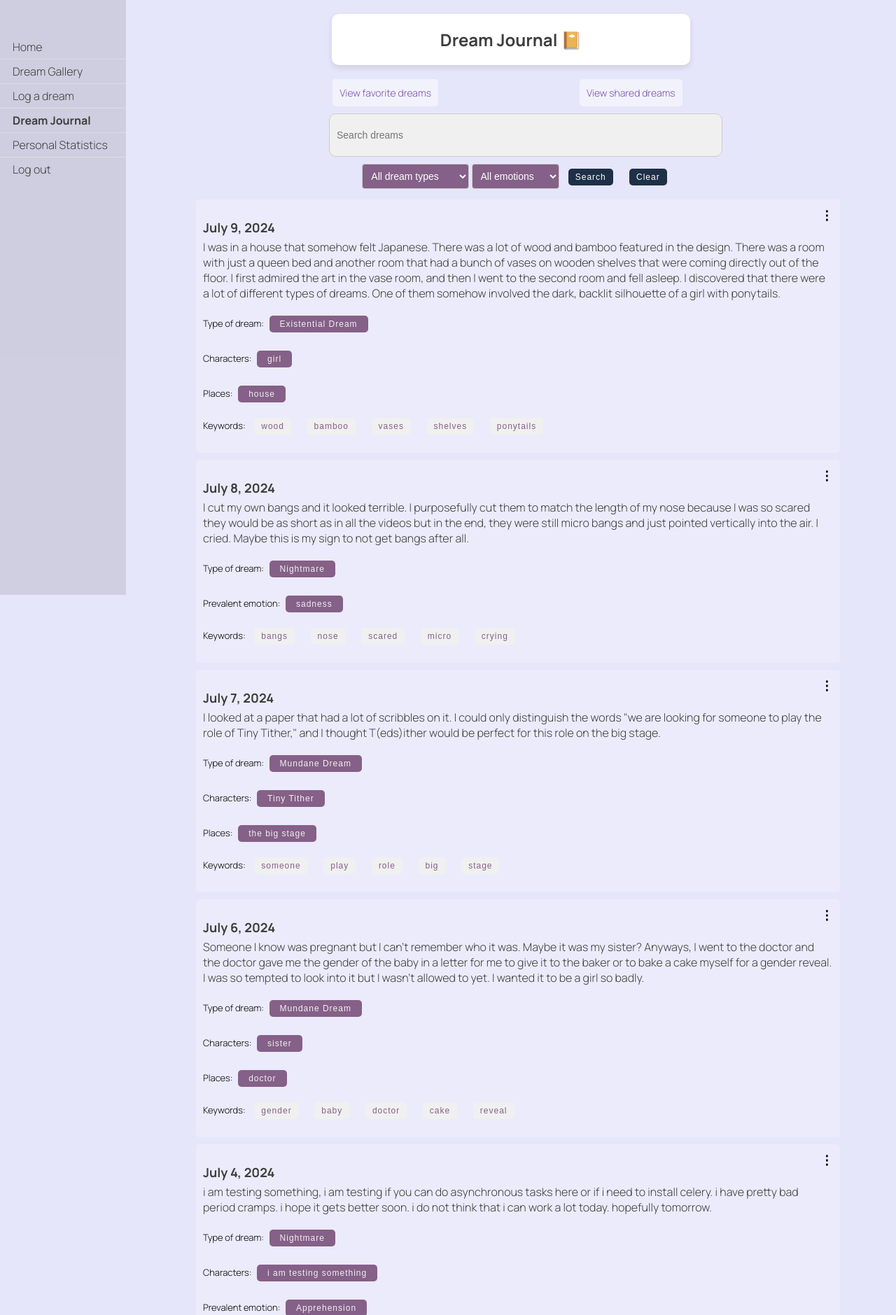
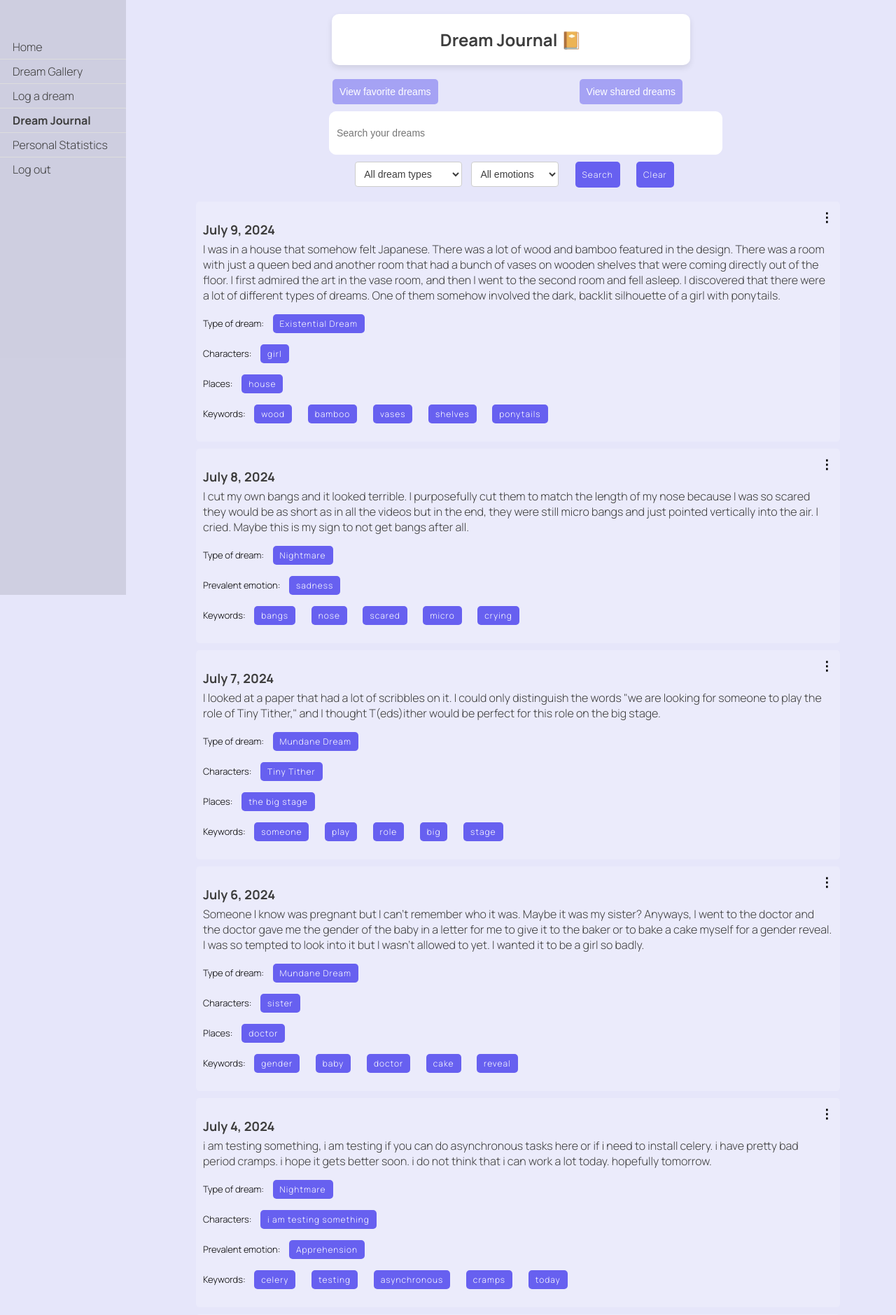
Before and after one commit to hannahsteinbach/DreamCatcher, a Django app: page /dreams/journal/ in a window 1280 px wide. Shown: the top 1879 px of the page at 70% size. Run offline with Django 5.2, Linux system fonts and the light colour scheme; a user stored in the database is signed in; data comes from the database, SQL or seed files in the repository; both versions use the stored data as it was after the commit.

Commit message:
some styling

```diff
--- a/django/dreamcatcher/dreams/templates/dreams/dream_journal.html
+++ b/django/dreamcatcher/dreams/templates/dreams/dream_journal.html
@@ -21,7 +21,7 @@
             align-items: center;
         }
         .header {
-            background:  #FFFFFF;
+            background: #FFFFFF;
             color: #3D3D3D;
             border-radius: 10px;
             box-shadow: 0 4px 8px rgba(0, 0, 0, 0.1);
@@ -83,76 +83,54 @@
             width: 100%;
             padding: 10px;
             font-size: 14px;
-            border: 1px solid #ccc;
+            border: 1px solid #ffffff;
             border-radius: 10px;
             height: 40px;
             margin-bottom: 10px;
-            background-color: #f0f0f0;
-
+            background-color: #ffffff;
         }
 
         .search-form button {
-            padding: 5px 10px;
+            padding: 10px 10px;
             font-size: 12px;
             cursor: pointer;
-            background-color: #1e3047;
+            background-color: rgba(103, 96, 240);
             color: white;
             border: none;
             border-radius: 5px;
             transition: background-color 0.3s;
             margin-bottom: 20px;
+            font-family: 'Manrope', sans-serif;
         }
 
         .search-form button:hover {
-            background-color: #BECDDE;
+            background-color: #ffffff;
+            color: rgba(103, 96, 240);
         }
 
-        .keyword-form {
+        .keyword-form, .class-form {
             margin-bottom: 20px;
             text-align: center;
-            width: 100%;
+            width: 50%;
             font-size: 13px;
             display: inline;
             margin: 0 auto;
         }
-        .keyword-form button {
+        .keyword-form button, .class-form button {
             padding: 5px 10px;
             font-size: 12px;
             cursor: pointer;
-            background-color: #f0f0f0;
-            color: #856088;
+            background-color: rgba(103, 96, 240);
+            color: white;
             border: none;
             border-radius: 5px;
             transition: background-color 0.3s;
             gap: 10px;
+            font-family: 'Manrope', sans-serif;
         }
-        .keyword-form button:hover {
-            background-color: #856088;
-            color: #f0f0f0;
-        }
-        .class-form {
-            margin-bottom: 20px;
-            text-align: center;
-            width: 100%;
-            font-size: 13px;
-            display: inline;
-            margin: 0 auto;
-        }
-        .class-form button {
-            padding: 5px 15px;
-            font-size: 12px;
-            cursor: pointer;
-            background-color: #856088;
-            color: #f0f0f0;
-            border: none;
-            border-radius: 5px;
-            transition: background-color 0.3s;
-            gap: 12px;
-            margin: 5px;
-        }
-        .class-form button:hover {
-            background-color: #f0f0f0;
-            color: #856088;
+        .keyword-form button:hover, .class-form button:hover {
+            background-color: #ffffff;
+            color: rgba(103, 96, 240);
         }
         .dreams {
             width: 100%;
@@ -210,7 +188,7 @@
             border: none;
             cursor: pointer;
             text-align: left;
-            font-family: inherit;
+            font-family: 'Manrope', sans-serif;
             font-size: inherit;
             letter-spacing: inherit;
         }
@@ -225,17 +203,18 @@
             padding: 10px;
             border: none;
             border-radius: 5px;
-            background-color: rgba(255, 255, 255, 0.5);
+            background-color: rgba(103, 96, 240, 0.5);
             font-size: 14px;
             cursor: pointer;
             transition: background-color 0.3s;
-            font-family: inherit;
+            font-family: 'Manrope', inherit;
             margin-left: 180px;
             letter-spacing: inherit;
+            color: white;
         }
         .button:hover {
-            background-color: #FFC2D1 ;
-            color: #3D3D3E;
+            background-color: rgba(103, 96, 240);
+            color: #ffffff;
         }
         .menu-button {
             padding: 12px 16px;
@@ -260,47 +239,73 @@
             margin-top: 20px;
         }
         .highlight {
-            background-color: #FFC2D1;
+            background-color: rgba(103, 96, 240);
             font-weight: bold;
         }
-        #classification {
+        #classification, #emotion {
             padding: 8px;
             font-size: 14px;
             border: 1px solid #ccc;
             border-radius: 4px;
-            background-color: #856088;
-            color: white;
+            background-color: #ffffff;
+            color: #3D3D3D;
             cursor: pointer;
+            margin-right: 10px;
         }
-        #classification option {
+        #classification option, #emotion option {
             padding: 8px;
             font-size: 14px;
-            background-color: #f0f0f0;
-            color: #856088;
+            background-color: #ffffff;
+            color: #3D3D3D;
         }
-        #classification {
+        #classification:hover, #emotion:hover {
+            background-color: #e9ecef;
+        }
+        .button {
+            padding: 10px;
+            border: none;
+            border-radius: 5px;
+            background-color: rgba(103, 96, 240, 0.5);
+            font-size: 14px;
+            cursor: pointer;
+            transition: background-color 0.3s;
+            font-family: 'Manrope', inherit;
+            margin-left: 180px;
+            letter-spacing: inherit;
+            color: white;
+        }
+        .button:hover {
+            background-color: rgba(103, 96, 240);
+            color: #ffffff;
+        }
+        .buttons-container {
+            display: flex;
+            gap: 12px;
+            margin-bottom: 10px;
+            margin-top: 20px;
+        }
+        .highlight {
+            background-color: rgba(103, 96, 240);
+            font-weight: bold;
+        }
+        #classification, #emotion {
             padding: 8px;
             font-size: 14px;
             border: 1px solid #ccc;
             border-radius: 4px;
-            background-color: #856088;
-            color: white;
+            background-color: #ffffff;
+            color: #3D3D3D;
             cursor: pointer;
+            margin-right: 10px;
         }
-        #emotion option {
+        #classification option, #emotion option {
             padding: 8px;
             font-size: 14px;
-            background-color: #f0f0f0;
-            color: #856088;
+            background-color: #ffffff;
+            color: #3D3D3D;
         }
-        #emotion {
-            padding: 8px;
-            font-size: 14px;
-            border: 1px solid #ccc;
-            border-radius: 4px;
-            background-color: #856088;
-            color: white;
-            cursor: pointer;
+        #classification:hover, #emotion:hover {
+            background-color: #e9ecef;
         }
     </style>
  <script>
@@ -349,7 +354,7 @@
 </div>
 <div class="container">
     <form class="search-form" method="get" action="{% url 'dreams:dream_journal' %}">
-            <input id="searchInput" type="text" name="q" placeholder="Search dreams" value="{{ query }}">
+        <input id="searchInput" type="text" name="q" placeholder="Search your dreams" value="{{ query }}">
         <select id="classification" name="classification">
             <option value="">All dream types</option>
             <option value="0" {% if class_query == '0' %}selected{% endif %}>Nightmares</option>
```
Also changed, not shown: django/dreamcatcher/templates/aboutus.html (+23 -4 lines), django/dreamcatcher/db.sqlite3. Lines whose indentation alone changed are shown as unchanged.
